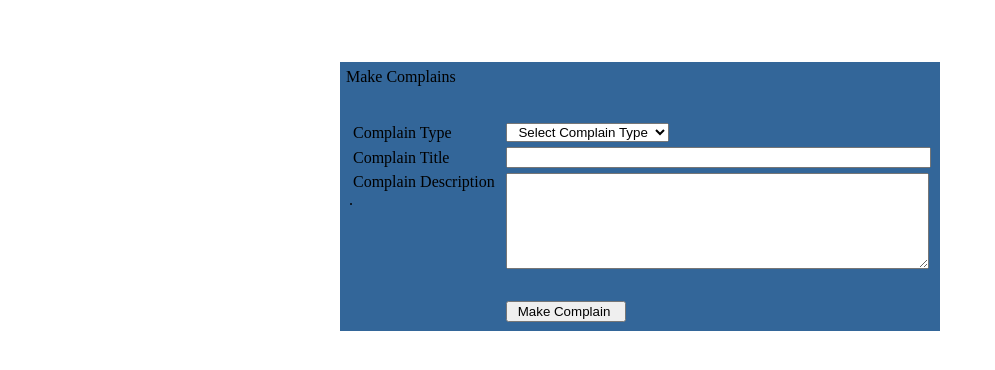
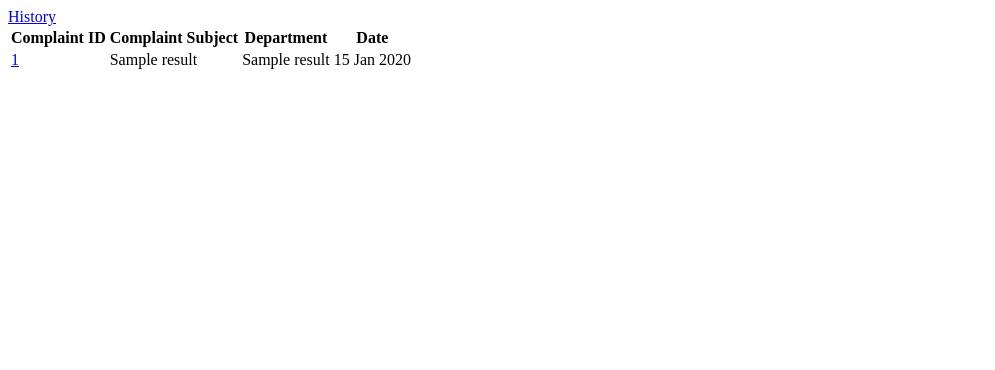
Before and after one commit to abhinav-reddy-a/Complaint-Management-System, a Node server app: template views/student_home.ejs in a window 1280 px wide. Shown: the top 370 px of the page, without its empty margins (0-995 px from the left). Run offline with Node 20, Linux system fonts and the light colour scheme; the template is opened without the code that fills it: most values are stand-ins (such as "Sample title", 1, 10 or a date in 2020); some libraries are stand-ins or nearby versions.

Commit message:
implemented student_home and student_history

```diff
--- a/server.js
+++ b/server.js
@@ -3,17 +3,6 @@ const logger = require('morgan');
 const ejs = require('ejs');
 const bodyParser = require('body-parser');
 const db = require('./db'); //database connection for queries
-// var passport = require('passport');
-// var GoogleStrategy = require('passport-google-oauth').OAuthStrategy;
-
-// passport.use(
-// 	new GoogleStrategy({
-
-// 	}),()=>{
-
-// 	}
-// )
-
 
 var port = process.env.PORT || 3000;
 
@@ -50,10 +39,6 @@ app.get('/login',(req,res)=>{
 	res.render('login.ejs');
 })
 
-app.get('/student_home',(req,res)=>{
-	res.render('student_home.ejs');
-})
-
 app.get('/complaint',(req,res)=>{
 	var id = req.query.id;
 	var query = 'SELECT complaint_list.complaint_id,complaint_subject,complaint_text,complaint_list.date,dept_name,reply_text,reply_list.date,from_to FROM ((complaint_list INNER JOIN department_list ON complaint_list.dept_id = department_list.dept_id) INNER JOIN reply_list ON reply_list.complaint_id = complaint_list.complaint_id and complaint_list.complaint_id = '+id+');' ;
@@ -63,3 +48,23 @@ app.get('/complaint',(req,res)=>{
 	    res.render('complaint.ejs',{result:result});
 	});
 })
+
+app.get('/student_home',(req,res)=>{
+	var studentId = 2;
+	var query = "SELECT complaint_id,complaint_subject,date,dept_name FROM complaint_list INNER JOIN department_list ON department_list.dept_id = complaint_list.dept_id and student_id = "+studentId+" and resolved = 0;"
+	db.query(query, function (err, result, fields) {
+	if (err) throw err;
+	    console.log(result);
+	    res.render('student_home.ejs',{result:result});
+	});
+})
+
+app.get('/student_history',(req,res)=>{
+	var studentId = 2;
+	var query = "SELECT complaint_id,complaint_subject,date,dept_name FROM complaint_list INNER JOIN department_list ON department_list.dept_id = complaint_list.dept_id and student_id = "+studentId+" and resolved = 1;"
+	db.query(query, function (err, result, fields) {
+	if (err) throw err;
+	    console.log(result);
+	    res.render('student_history.ejs',{result:result});
+	});
+})
--- a/views/student_home.ejs
+++ b/views/student_home.ejs
@@ -1,61 +1,17 @@
 <!DOCTYPE html>
 <html>
-  <head>
-    <title>make complains</title>
+<head>
+    <meta charset="utf-8">
+    <title>Complaint Management System</title>
 </head>
 <body>
-<br>
-<br>
-<br>
-<table width="600" border="0" align="center" cellpadding="5" cellspacing="1" bgcolor="#336699">
-  <tr >
-    <td>Make Complains </td>
-  </tr>
-  <tr>
-    <td>
-        <table width="100%" border="0" cellpadding="2" cellspacing="1" >
-          <tr align="center">
-            <td colspan="2">&nbsp;</td>
-          </tr>
-          <tr>
-            <td>&nbsp;Complain Type </td>
-            <td>
-			<select name="compType" required>
-        <option> &nbsp;&nbsp;Select Complain Type&nbsp;</option>
-				<option value="Academics">Academics related</option>
-				<option value="Sports">Sports related</option>
-                <option value="Cultural">Culturals related </option>
-                <option value="Mess">Mess/Food related </option>
-                <option value="General">other  </option>
+  <a href="./student_history">History</a>
+  <table>
+    <tr><th>Complaint ID</th><th>Complaint Subject</th><th>Department</th><th>Date</th></tr>
+    <% for(var i = 0;i<result.length;i++){%>
+    <tr><td><a href="/complaint/?id=<%=result[i].complaint_id%>"><%=result[i].complaint_id%></a></td><td><%=result[i].complaint_subject%></td><td><%=result[i].dept_name%></td><td><%=result[i].date%></td></tr>
+    <%}%>
+  </table>
 
-
-		  </select>          </tr>
-          <tr>
-            <td>&nbsp;Complain Title </td>
-            <td><input name="compTitle" type="text"  value="" size="50" maxlength="100" /></td>
-          </tr>
-
-          <tr>
-            <td valign="top">&nbsp;Complain Description .</td>
-            <td><textarea name="compDesc" cols="50" rows="6" ></textarea></td>
-          </tr>
-
-
-          <tr>
-            <td width="200">&nbsp;</td>
-            <td width="372">&nbsp;</td>
-          </tr>
-          <tr>
-            <td>&nbsp;</td>
-            <td><input name="btnLogin" type="submit"  value=" Make Complain  "></td>
-          </tr>
-          <!---submission page needs to be created-->
-      </table></td>
-  </tr>
-</table>
-</form>
-<p>&nbsp;</p>
-<p>&nbsp;</p>
-<p>&nbsp;</p>
 </body>
 </html>
```
Also changed, not shown: views/new_complaint.ejs (added, +61 -0 lines), views/student_history.ejs (+17 -0 lines).
